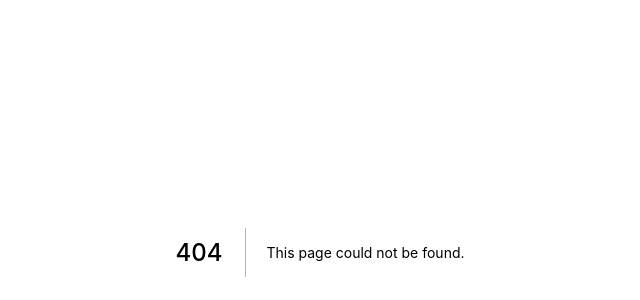
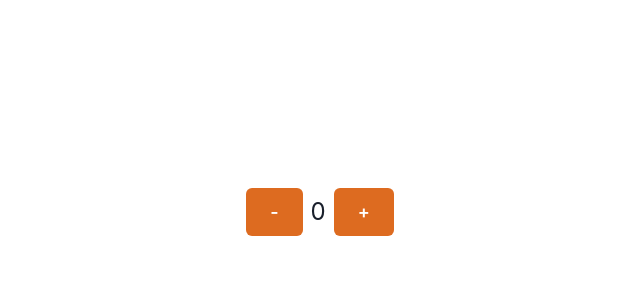
Before and after one commit to jaisharx/ts-lab, a Next.js app: page /count in a window 1280 px wide. Before the commit this address had no page. Shown: the part 148-448 px from the top of the page, without its empty margins (320-960 px from the left). Built offline with nearby package versions, Linux system fonts and the light colour scheme.

Commit message:
adding count

```diff
--- /dev/null
+++ b/pages/count.tsx
@@ -0,0 +1,31 @@
+import { Button, Text, Center, HStack } from '@chakra-ui/react'
+import type { NextPage } from 'next'
+import { useState } from 'react'
+
+const Count: NextPage = () => {
+  const [count, setCount] = useState(0)
+
+  return (
+    <Center minH="90vh">
+      <HStack>
+        <Button
+          colorScheme="orange"
+          size="lg"
+          onClick={() => setCount((currentCount) => (currentCount -= 1))}
+          >
+          -
+        </Button>
+        <Text fontSize="2xl">{count}</Text>
+        <Button
+          colorScheme="orange"
+          size="lg"
+          onClick={() => setCount((currentCount) => (currentCount += 1))}
+        >
+          +
+        </Button>
+      </HStack>
+    </Center>
+  )
+}
+
+export default Count
```
